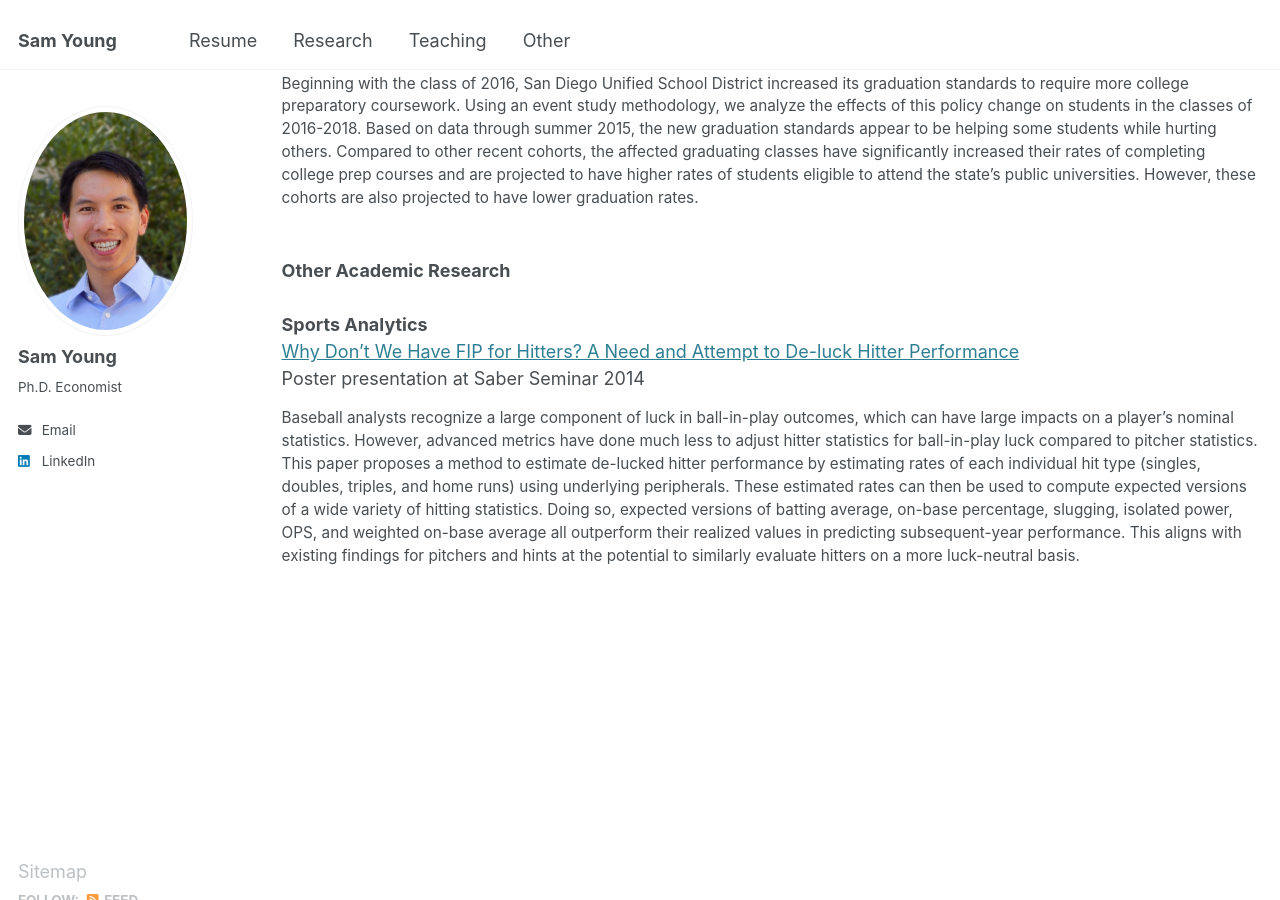
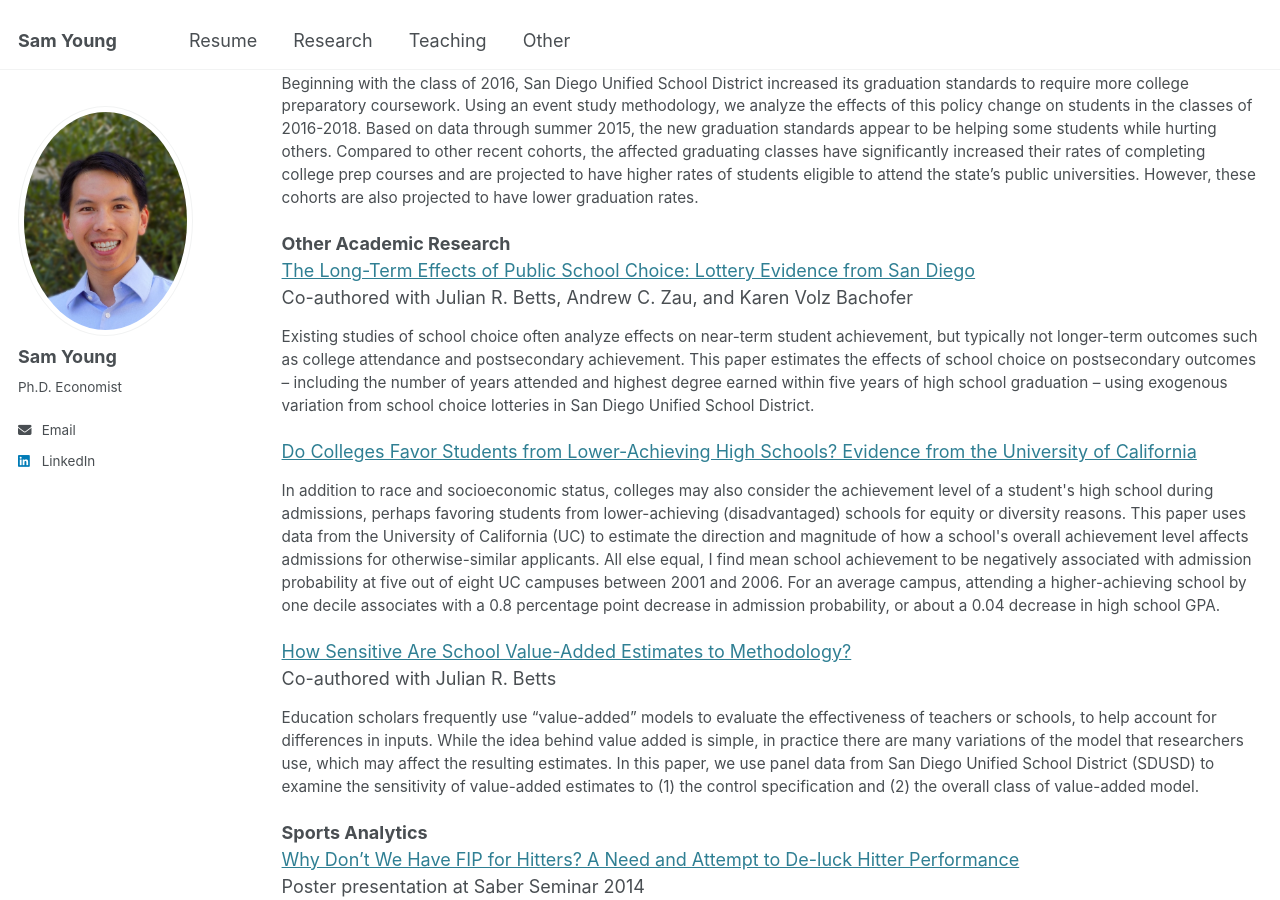
Before and after one commit to sam-young-econ/sam-young-econ.github.io, a Jekyll site: the page built from _pages/research.html, in a window 1280 px wide and 900 px high, scrolled down 307 px. Built offline with Jekyll 4.4.1, drawn with Linux system fonts in a browser that asks for light colours.

Commit message:
Initial attempt to add other academic papers

```diff
--- a/_pages/research.html
+++ b/_pages/research.html
@@ -17,10 +17,26 @@ Published in <i>Public Policy Institute of California</i>, April 2016
 Co-authored with Julian R. Betts, Andrew C. Zau, and Karen Volz Bachofer
 <p style="font-size: 0.85em;">Beginning with the class of 2016, San Diego Unified School District increased its graduation standards to require more college preparatory coursework. Using an event study methodology, we analyze the effects of this policy change on students in the classes of 2016-2018. Based on data through summer 2015, the new graduation standards appear to be helping some students while hurting others. Compared to other recent cohorts, the affected graduating classes have significantly increased their rates of completing college prep courses and are projected to have higher rates of students eligible to attend the state’s public universities. However, these cohorts are also projected to have lower graduation rates.</p>
 
+
+
+<b>Other Academic Research</b>
 <br>
-<b>Other Academic Research</b>
+<a href="http://sam-young-econ.github.io/files/Betts Young Choice-Lottery 2017-06-14.pdf">The Long-Term Effects of Public School Choice: Lottery Evidence from San Diego</a>
+<br>
+Co-authored with Julian R. Betts, Andrew C. Zau, and Karen Volz Bachofer
+<p style="font-size: 0.85em;">Existing studies of school choice often analyze effects on near-term student achievement, but typically not longer-term outcomes such as college attendance and postsecondary achievement. This paper estimates the effects of school choice on postsecondary outcomes – including the number of years attended and highest degree earned within five years of high school graduation – using exogenous variation from school choice lotteries in San Diego Unified School District.</p>
 
-<br><br>
+<a href="http://sam-young-econ.github.io/files/Admissions Paper 2017-06-14.pdf">Do Colleges Favor Students from Lower-Achieving High Schools? Evidence from the University of California</a>
+<p style="font-size: 0.85em;">In addition to race and socioeconomic status, colleges may also consider the achievement level of a student's high school during admissions, perhaps favoring students from lower-achieving (disadvantaged) schools for equity or diversity reasons. This paper uses data from the University of California (UC) to estimate the direction and magnitude of how a school's overall achievement level affects admissions for otherwise-similar applicants. All else equal, I find mean school achievement to be negatively associated with admission probability at five out of eight UC campuses between 2001 and 2006. For an average campus, attending a higher-achieving school by one decile associates with a 0.8 percentage point decrease in admission probability, or about a 0.04 decrease in high school GPA.</p>
+
+<a href="http://sam-young-econ.github.io/files/Value Added, SDUSD.pdf">How Sensitive Are School Value-Added Estimates to Methodology?</a>
+<br>
+Co-authored with Julian R. Betts
+<p style="font-size: 0.85em;">Education scholars frequently use “value-added” models to evaluate the effectiveness of teachers or schools, to help account for differences in inputs. While the idea behind value added is simple, in practice there are many variations of the model that researchers use, which may affect the resulting estimates. In this paper, we use panel data from San Diego Unified School District (SDUSD) to examine the sensitivity of value-added estimates to (1) the control specification and (2) the overall class of value-added model.</p>
+
+
+
+
 <b>Sports Analytics</b>
 <br>
 <a href="http://sam-young-econ.github.io/files/xHitting_2014-08-22.pdf">Why Don’t We Have FIP for Hitters? A Need and Attempt to De-luck Hitter Performance</a>
```
